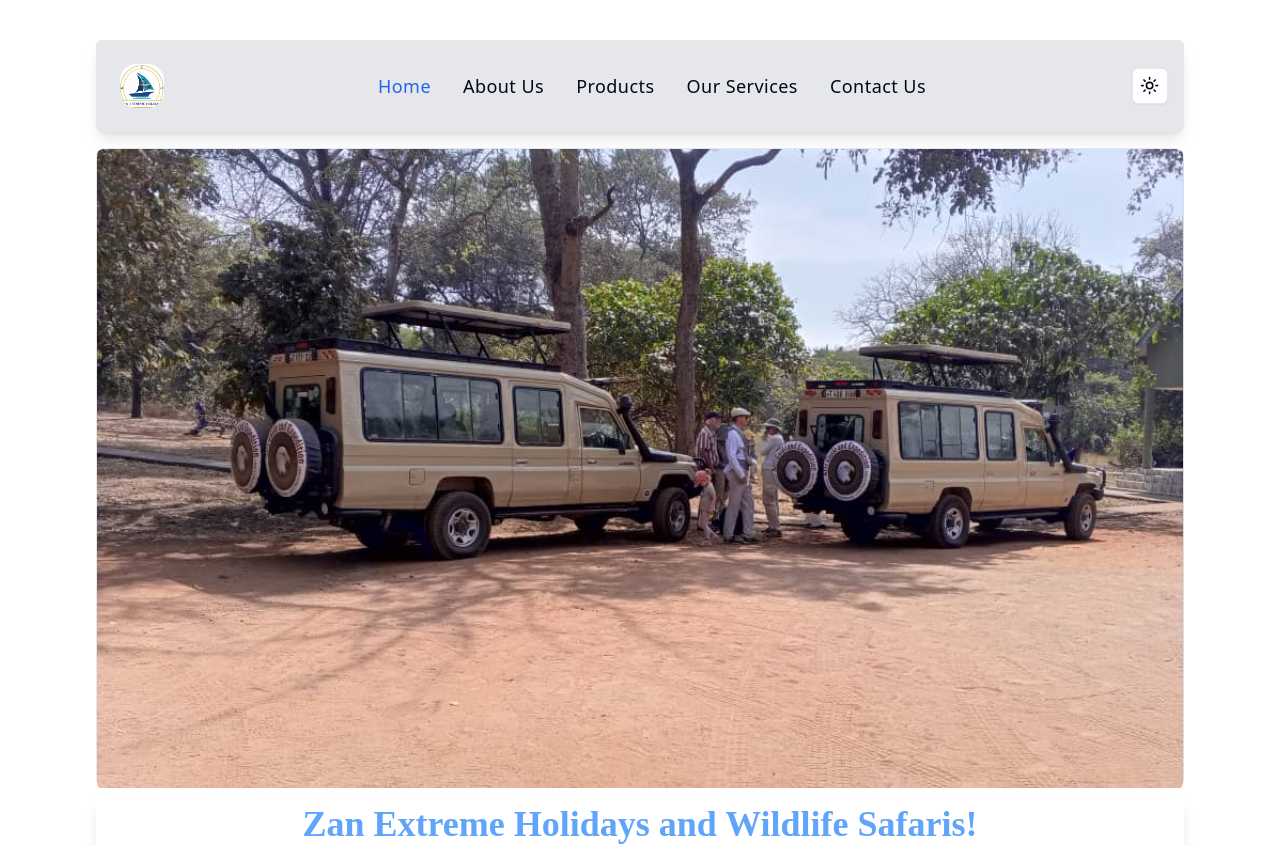
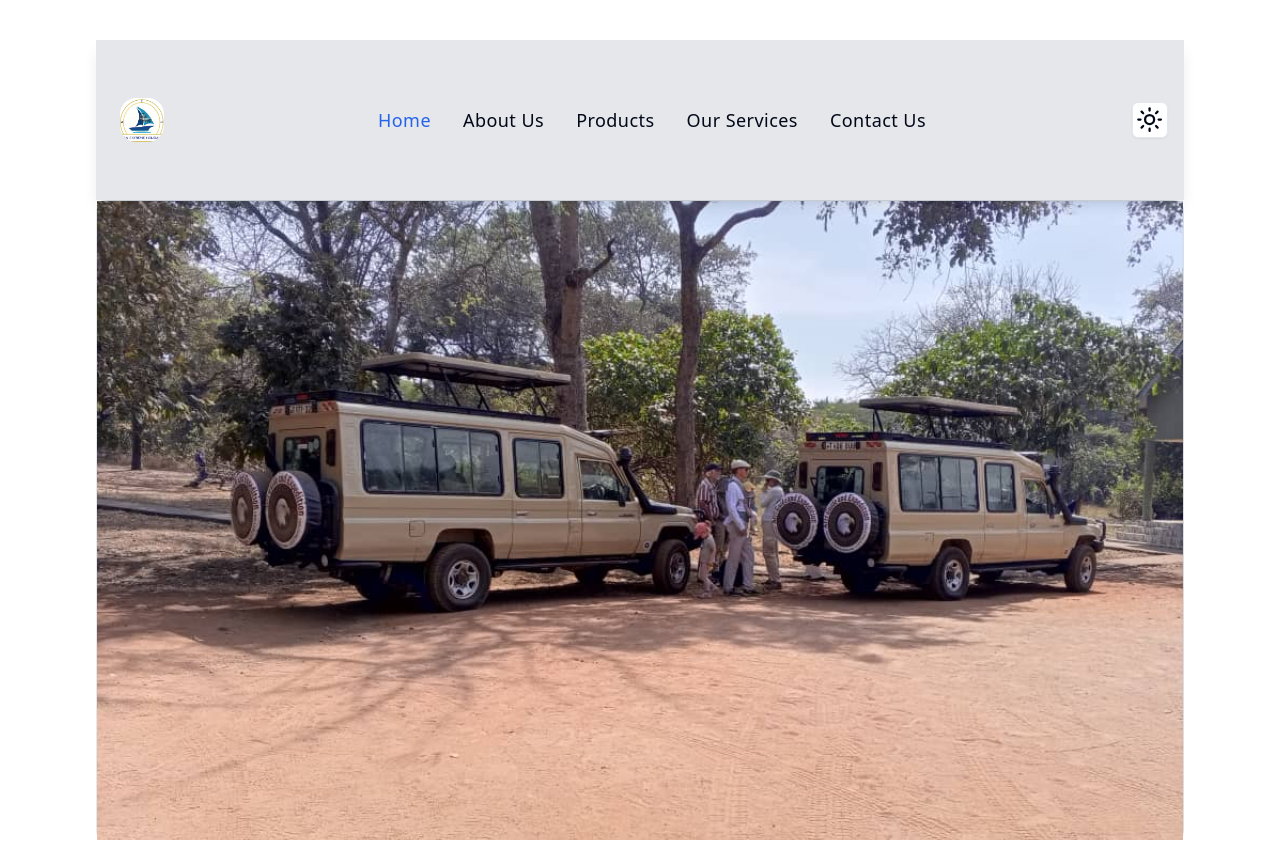
Before and after one commit to asnganje/zan-extreme-app, a React (Vite) app: page / in a window 1280 px wide. Shown: the top 846 px of the page. Built offline with nearby package versions, Linux system fonts and the light colour scheme.

Commit message:
Modify navbar positioning

```diff
--- a/src/components/LandingContentArea/ImagesCarousel.tsx
+++ b/src/components/LandingContentArea/ImagesCarousel.tsx
@@ -23,9 +23,6 @@ function ImagesCarousel() {
   }, []);
   return (
     <div className="relative w-full h-[30vh] xs:h-[40vh] md:h-[80vh] overflow-hidden">
-      {/* <p className="absolute top-[80%] left-1/2 w-[70vw] md:w-[50vw] text-center transform -translate-x-1/2 -translate-y-1/2 text-white font-bodoni italic leading-3 lg:leading-10 font-extrabold md:tracking-wide text-base xs:text-lg md:text-2xl lg:text-4xl z-50">
-        Zan Extreme Holidays and Wildlife Safaris!
-      </p> */}
       {images.map((image, index) => (
         <div
           key={image.id}
@@ -45,7 +42,7 @@ function ImagesCarousel() {
                 <img
                   src={image.src}
                   alt={image.alt}
-                  className="w-full h-[30vh] xs:h-[40vh] md:h-[80vh] object-cover rounded-md"
+                  className="w-full h-[30vh] xs:h-[40vh] md:h-[80vh] object-cover"
                 />
               </AspectRatio>
             </CardHeader>
--- a/src/components/Navbar/ModeToggle.tsx
+++ b/src/components/Navbar/ModeToggle.tsx
@@ -10,7 +10,7 @@ function ModeToggle() {
     <DropdownMenu>
       <DropdownMenuTrigger asChild>
         <Button variant="outline" size="icon">
-        <Sun className='h-[1.2rem] w-[1.2rem] rotate-0 scale-100 transition-all dark:-rotate-90 dark:scale-0' />
+        <Sun className='h-[1.7rem] w-[1.7rem] rotate-0 scale-100 transition-all dark:-rotate-90 dark:scale-0' />
           <Moon className='absolute h-[1.2rem] w-[1.2rem] rotate-90 scale-0 transition-all dark:rotate-0 dark:scale-100' />
           <span className='sr-only'>Toggle theme</span>
         </Button>
--- a/src/components/Navbar/Navbar.tsx
+++ b/src/components/Navbar/Navbar.tsx
@@ -5,8 +5,7 @@ import Navlinks from "./Navlinks"
 
 function Navbar() {
   return (
-    <nav className="py-4 bg-gray-200 rounded-md dark:bg-black shadow-lg px-4">
-      <div className="flex justify-between items-center">
+    <nav className="sticky top-0 h-[20vh] z-50 flex justify-between items-center bg-gray-200 dark:bg-black shadow-lg px-4">
         <div className="w-[60px] h-[60px] hidden lg:flex">
           <Logo />
         </div>
@@ -15,7 +14,6 @@ function Navbar() {
         <div className="flex justify-center items-center">
           <ModeToggle />
         </div>
-      </div>
     </nav>
   )
 }
--- a/src/pages/Landing.tsx
+++ b/src/pages/Landing.tsx
@@ -4,7 +4,7 @@ import LandingIntro from "@/components/LandingContentArea/LandingIntro";
 
 function Landing() {
   return (
-    <div className="py-4">
+    <div>
       <ImagesCarousel />
       <LandingIntro />
       <Dashboard />
```
